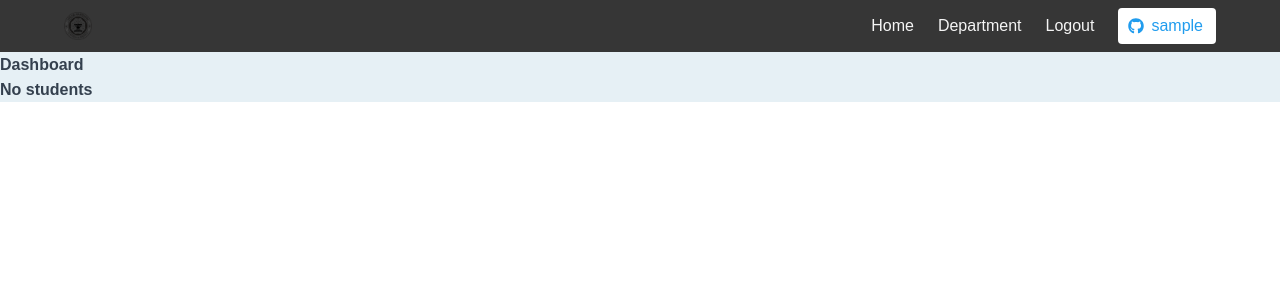
After one commit to RavenColEvol/proctor-system, a Django app: page /dashboard in a window 1280 px wide. The commit adds this page. Shown: the top 300 px of the page. Run offline with Django 3.2, Linux system fonts and the light colour scheme; the visitor is signed in with stand-in values (Sample User, id 1); data that the repository does not hold is empty; parts of the project's set-up code (start-up, migrations or seed data) failed here and were passed over; some libraries are stand-ins or nearby versions.

Commit message:
v0.5 Added Dashboard

```diff
--- a/proctorForm/src/models.py
+++ b/proctorForm/src/models.py
@@ -53,4 +53,4 @@ class Student(models.Model):
 	#student_sem6 = models.IntegerField()
 
 	def __str__(self):
-		return self.user
+		return self.user.first_name +" "+ self.user.last_name
--- a/proctorForm/src/urls.py
+++ b/proctorForm/src/urls.py
@@ -7,6 +7,7 @@ from django.contrib.auth import views as auth_views
 urlpatterns = [
 	path('',views.index,name='home'),
 	path('department/',views.department_view.as_view(),name='department_view'),
+	path('dashboard',views.dashboard,name = 'dashboard'),
 	path('proctor/<int:id>',views.proctor_view.as_view(),name='proctor_view'),
 	path('proctor_details/<int:id>',views.proctor_details.as_view(),name='proctor_details'),
 	path('student/',views.student_view,name='student_view'),
--- a/proctorForm/src/views.py
+++ b/proctorForm/src/views.py
@@ -1,4 +1,4 @@
-from django.shortcuts import render ,get_object_or_404, get_list_or_404
+from django.shortcuts import render ,get_object_or_404, get_list_or_404, redirect
 from django.views.generic.edit import CreateView,UpdateView
 from django.views.generic.list import ListView
 from django.views.generic.detail import DetailView
@@ -6,7 +6,6 @@ from .forms import ProctorForm,StudentSignUpForm,TeacherSignUpForm
 from .models import Student, User, Department, Proctor
 
 from django.contrib.auth import login,logout
-from django.shortcuts import redirect
 
 # Create your views here.
 def index(request):
@@ -14,6 +13,10 @@ def index(request):
 
 def student_view(request):
 	return render(request,'src/student.html',{})
+
+def dashboard(request):
+	students_under_teacher = Student.objects.filter(proctor_id__user = request.user)
+	return render(request,'src/dashboard.html',{'students':students_under_teacher})
 
 class proctor_view(ListView):
 	template_name = 'src/proctor.html'
--- a/proctorForm/templates/src/base.html
+++ b/proctorForm/templates/src/base.html
@@ -37,6 +37,11 @@
             <a class="navbar-item {% if url_name == 'department_view' %}is-active{% endif %}" href="{%url 'department_view'%}">
               Department
             </a>
+            {% if request.user.is_teacher %}
+            <a class="navbar-item {% if url_name == 'dashboard' %}is-active{% endif %}" href="{%url 'dashboard'%}">
+              Dashboard
+            </a>
+            {% endif %}
             {% if request.user.is_authenticated %}
             <a class="navbar-item" href="{% url 'logout' %}">
               Logout
@@ -50,7 +55,7 @@
               </a>
             </span>
             {% else %}
-            <a class="navbar-item" href="{% url 'login' %}">
+            <a class="navbar-item {% if url_name == 'login' %}is-active{% endif %}" href="{% url 'login' %}">
               Login
             </a>
             {% endif %}
--- /dev/null
+++ b/proctorForm/templates/src/dashboard.html
@@ -0,0 +1,14 @@
+{% extends 'src/base.html' %}
+{% load staticfiles %}
+{% block title %} Dashboard {% endblock %}
+{% block section%}
+
+<b>Dashboard</b>
+{% for student in students %}
+<br>
+{{student.user.first_name}} {{student.user.last_name}}
+{% empty %}
+<br>
+<b>No students</b>
+{% endfor %}
+{% endblock%}
```
